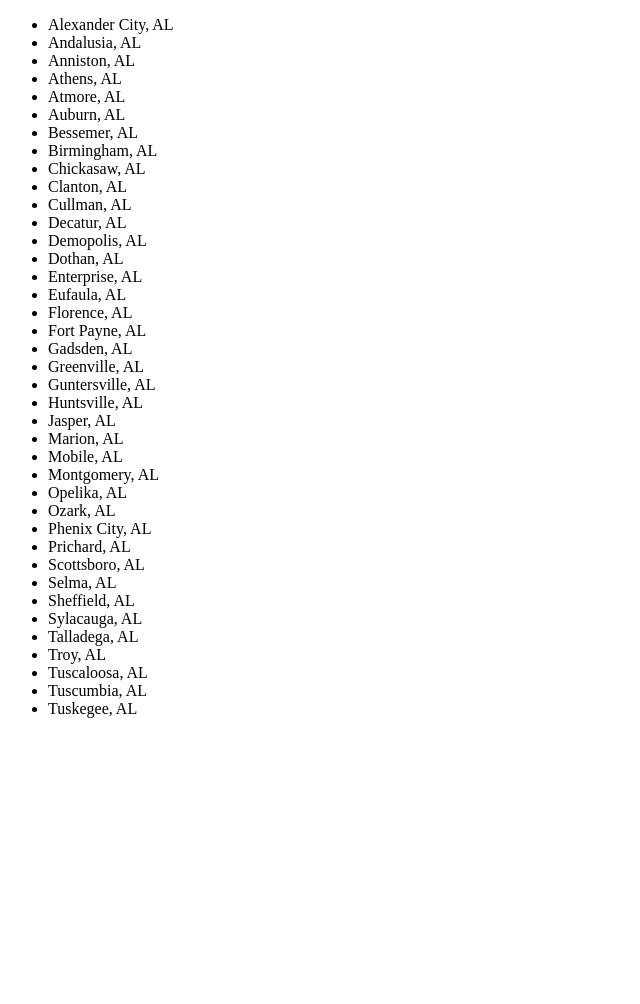
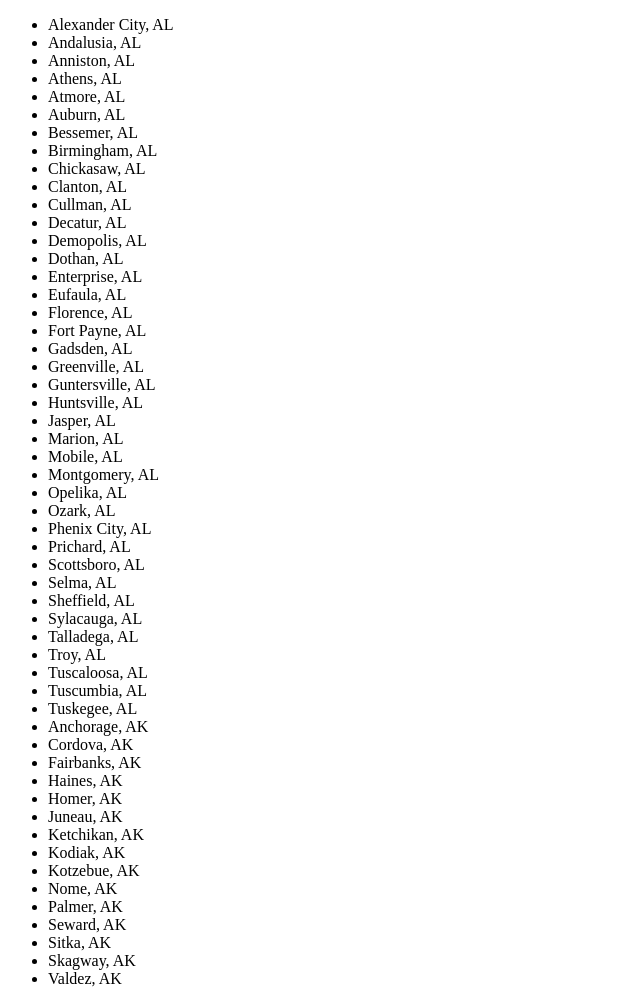
Before and after one commit to jasonniebauer/US-Cities-List, a plain HTML site: page index.html in a window 1280 px wide. Shown: the whole page, without its empty margins (0-640 px from the left). Before the commit the page ends 800 px from the top, so only its background shows below. Drawn offline with Linux system fonts and the light colour scheme.

Commit message:
add cities in Alaska

```diff
--- a/index.html
+++ b/index.html
@@ -45,6 +45,21 @@
       <li>Tuscaloosa, AL</li>
       <li>Tuscumbia, AL</li>
       <li>Tuskegee, AL</li>
+      <li>Anchorage, AK</li>
+      <li>Cordova, AK</li>
+      <li>Fairbanks, AK</li>
+      <li>Haines, AK</li>
+      <li>Homer, AK</li>
+      <li>Juneau, AK</li>
+      <li>Ketchikan, AK</li>
+      <li>Kodiak, AK</li>
+      <li>Kotzebue, AK</li>
+      <li>Nome, AK</li>
+      <li>Palmer, AK</li>
+      <li>Seward, AK</li>
+      <li>Sitka, AK</li>
+      <li>Skagway, AK</li>
+      <li>Valdez, AK</li>
     </ul>
   </body>
 </html>
```
